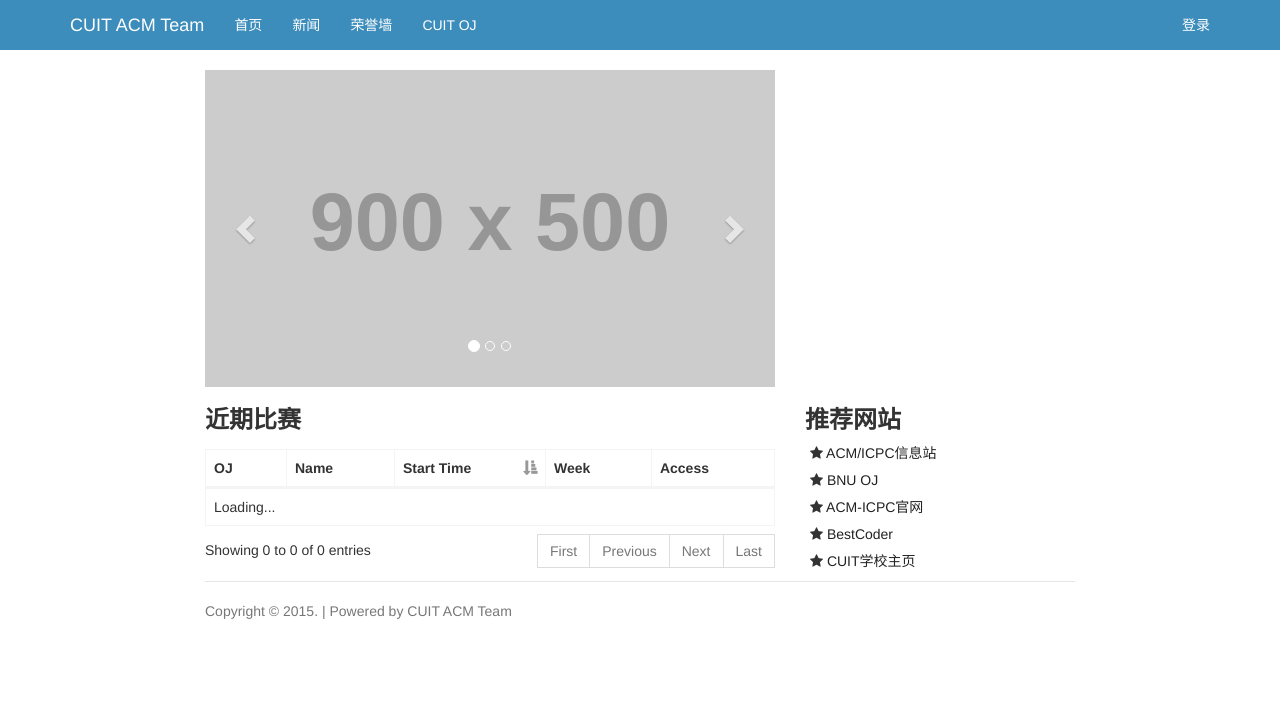
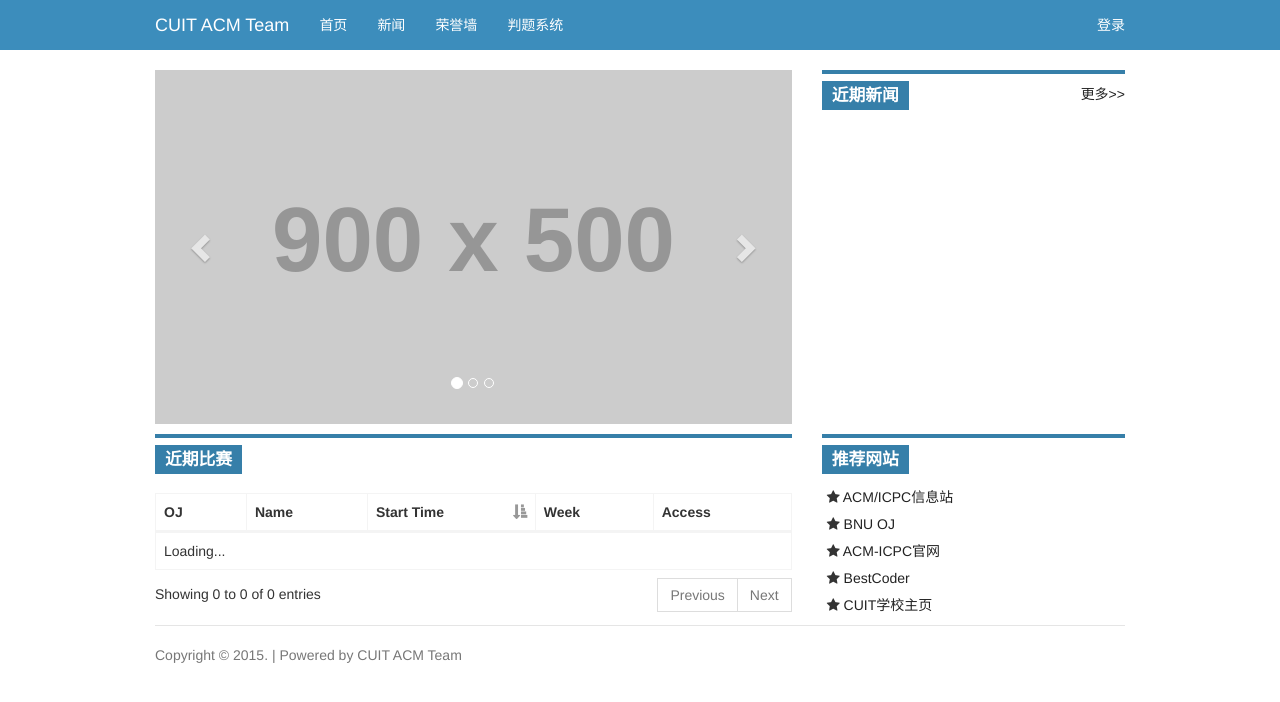
Before and after one commit to Raynxxx/CUIT-ACM-Website, a Flask app: page / in a window 1280 px wide. Shown: the top 702 px of the page. Run offline with Flask 2, Linux system fonts and the light colour scheme; grey boxes labelled with a size stand in for pictures from a placeholder-image service; data that the repository does not hold is empty; parts of the project's set-up code (start-up, migrations or seed data) failed here and were passed over; some libraries are stand-ins or nearby versions.

Commit message:
design new index page, news page

```diff
--- a/server/form.py
+++ b/server/form.py
@@ -106,7 +106,7 @@ class SolutionForm(Form):
 class NewsForm(Form):
     sid = IntegerField('id',validators=[validators.optional()],default=-1)
     title = StringField(u'标题', validators=[validators.DataRequired()])
-    url = StringField(u'url', validators=[validators.DataRequired(), validators.Regexp('^[a-zA-Z0-9-_&+%]*$', flags=0)])
+    url = StringField(u'url', validators=[validators.optional(), validators.Regexp('^[a-zA-Z0-9-_&+%]*$', flags=0)])
     content = TextAreaField(u'正文', validators=[validators.DataRequired(),validators.Length(min=10)])
     is_top = BooleanField(u'置顶')
     tags = TagListField(u'标签', validators=[validators.DataRequired()])
--- a/server/news_server.py
+++ b/server/news_server.py
@@ -69,10 +69,14 @@ def get_list(offset=0, limit=10, show_draft=False, coach=None):
             .order_by(News.is_top.desc(), News.last_update_time.desc())\
             .offset(offset).limit(limit).all()
 
-def get_recent(limit=5):
-    return News.query.filter(News.is_draft==0)\
-            .order_by(News.last_update_time.desc())\
-            .offset(0).limit(limit).all()
+def get_recent(limit=5, sortTop = False):
+    query = News.query.filter(News.is_draft==0)
+    if sortTop:
+        query = query.order_by(News.is_top.desc(), News.last_update_time.desc())
+    else:
+        query = query.order_by(News.last_update_time.desc())
+    return query.offset(0).limit(limit).all()
+
 
 def get_by_id(sid):
     return News.query.filter(News.id == sid).first_or_404()
--- a/static/css/index.css
+++ b/static/css/index.css
@@ -14,24 +14,25 @@ body>.container {
   margin-top: 70px;
 }
 
+
 /* Customize container */
 @media (min-width: 768px) {
-  body>.container {
-    max-width: 750px;
+  .container {
+    max-width: 720px;
   }
 }
 @media (min-width: 960px) {
-  body>.container {
-    max-width: 900px;
+  .container {
+    max-width: 840px;
   }
 }
 @media (min-width: 1280px) {
   .container {
-    max-width: 1200px;
+    max-width: 1000px;
   }
 }
 @media (min-width: 1600px) {
-  body>.container {
+  .container {
     max-width: 1600px;
   }
 }
@@ -55,3 +56,26 @@ body>.container {
   font-weight: bold;
   text-decoration: none;
 }
+
+.index-block {
+  border-top: 4px solid #367fa9;
+}
+.index-block > .block-header {
+  margin: 10px 0;
+  margin-bottom: 15px;
+}
+.index-block > .block-header a {
+  color: #222;
+}
+.index-block > .block-header a:hover {
+  color: #367fa9;
+  font-weight: bolder;
+}
+
+.index-block .block-title {
+  color: #fff;
+  background-color: #367fa9;
+  padding: 5px 10px;
+  font-size: 1.2em;
+  font-weight: 900;
+}
--- a/templates/admin/post_news.html
+++ b/templates/admin/post_news.html
@@ -18,7 +18,7 @@
       {{ news_form.hidden_tag() }}
       {{ news_form.sid(style="display:none") }}
       <div class="form-group">
-        <label class="control-label col-sm-2" for="inputTitle">新闻标题</label>
+        <label class="control-label col-sm-2" for="inputTitle"><span class="required-star">* </span>新闻标题</label>
         <div class="col-sm-6">
           {{ news_form.title(class="form-control required",id="inputTitle", placeholder="在此填入标题") }}
         </div>
@@ -27,7 +27,7 @@
       <div class="form-group">
         <label class="control-label col-sm-2" for="inputUrl">固定链接</label>
         <div class="col-sm-9">
-          {{ news_form.url(class="form-control required",id="inputUrl", placeholder="固定链接URL") }}
+          {{ news_form.url(class="form-control",id="inputUrl", placeholder="固定链接URL") }}
         </div>
       </div>
       <div class="form-group">
@@ -37,7 +37,7 @@
         </div>
       </div>
       <div class="form-group">
-        <label class="control-label col-sm-2" for="inputContent">正文</label>
+        <label class="control-label col-sm-2" for="inputContent"><span class="required-star">* </span>正文</label>
         <div class="col-sm-9">
           {{ news_form.content(class='required', id="inputContent" , rows="30", style="resize:none;padding:10px;" , placeholder="正文") }}
         </div>
--- a/templates/index/index.html
+++ b/templates/index/index.html
@@ -3,7 +3,8 @@
 <head>
   <meta charset="utf-8">
   <meta http-equiv="X-UA-Compatible" content="IE=edge">
-  <meta name="viewport" content="width=device-width, initial-scale=1">
+  <meta content='width=device-width, initial-scale=1, maximum-scale=1, user-scalable=no' name='viewport'>
+
   <title>{{ title }}</title>
   <link rel="stylesheet" href="//cdn.bootcss.com/font-awesome/4.3.0/css/font-awesome.min.css">
   <link rel="stylesheet" href="{{ url_for('static', filename='AdminLTE2/bootstrap/css/bootstrap.min.css') }}"/>
@@ -11,7 +12,8 @@
   <link rel="stylesheet" href="{{ url_for('static', filename='AdminLTE2/dist/css/skins/_all-skins.min.css') }}">
   <link rel="stylesheet" href="{{ url_for('static', filename='css/index.css') }}"/>
   <link rel="stylesheet" href="{{ url_for('static', filename='fakeLoader/fakeLoader.css') }}"/>
-  <link rel="stylesheet" href="{{ url_for('static', filename='AdminLTE2/plugins/datatables/dataTables.bootstrap.css') }}"/>
+  <link rel="stylesheet"
+        href="{{ url_for('static', filename='AdminLTE2/plugins/datatables/dataTables.bootstrap.css') }}"/>
 
   <!-- HTML5 shim and Respond.js for IE8 support of HTML5 elements and media queries -->
   <!--[if lt IE 9]>
@@ -26,7 +28,8 @@
   <nav class="navbar navbar-fixed-top">
     <div class="container">
       <div class="navbar-header">
-      <button type="button" class="navbar-toggle collapsed" data-toggle="collapse" data-target="#bs-example-navbar-collapse-2">
+        <button type="button" class="navbar-toggle collapsed" data-toggle="collapse"
+                data-target="#bs-example-navbar-collapse-2">
           <span class="sr-only">Toggle navigation</span>
           <span class="icon-bar"></span>
           <span class="icon-bar"></span>
@@ -40,7 +43,12 @@
           <li class="active"><a onclick="return false;">首页 <span class="sr-only">(current)</span></a></li>
           <li><a href="{{ url_for('main.news_list') }}">新闻</a></li>
           <li><a href="{{ url_for('main.honor_wall') }}">荣誉墙</a></li>
-        <li><a href="http://oj.duxy.me">CUIT OJ</a></li>
+          <li><a href="http://oj.duxy.me">判题系统</a></li>
+          {% if current_user.is_authenticated() %}
+            <li><a href="{{ url_for('main.ranklist') }}">查水表</a></li>
+            <li><a href="{{ url_for('main.status') }}">最近提交</a></li>
+            <li><a href="{{ url_for('main.article_list') }}">解题报告</a></li>
+          {% endif %}
         </ul>
         <ul class="nav navbar-nav navbar-right">
           {%- if current_user.is_authenticated() -%}
@@ -98,12 +106,14 @@
             {% if loop.index0 == 0 %}
               <div class="item active">
                 <a href="{{ value }}"><img src="{{ key }}" alt="..."></a>
+
                 <div class="carousel-caption">
                 </div>
               </div>
             {% else %}
               <div class="item">
                 <a href="{{ value }}"><img src="{{ key }}" alt="..."></a>
+
                 <div class="carousel-caption">
                 </div>
               </div>
@@ -122,46 +132,54 @@
         </a>
       </div>
     </div>
-    <div class="col-md-4">
+    <div class="col-sm-4">
+      <div class="index-block">
+        <div class="block-header">
+          <span class="block-title" style="font-weight: bold">近期新闻</span>
+          <span class="pull-right"><a href="{{ url_for('main.news_list') }}">更多>></a></span>
+        </div>
         {% if recent_news != [] %}
-      <div>
-        <h3 style="font-weight: bold">近期新闻</h3>
           <ul class="recent_news">
             {% for news in recent_news %}
-            <li><i class="fa fa-angle-right"></i> <a href="{{ url_for('main.news', p=news.id) }}">{{ news.title }}</a></li>
+              <li><i class="fa fa-angle-right"></i> <a href="{{ url_for('main.news', p=news.id) }}">{{ news.title }}</a>
+              </li>
             {% endfor %}
           </ul>
-      </div>
         {% endif %}
       </div>
     </div>
-  <div class="row">
+  </div>
+  <div class="row" style="margin-top: 10px">
     <div class="col-sm-8">
-      <div>
-        <div>
-          <h3 class="box-title" style="font-weight: bold">近期比赛</h3>
+      <div class="index-block">
+        <div class="block-header">
+          <span class="block-title" style="font-weight: bold">近期比赛</span>
         </div>
-        <div>
-          <table id="recent_contest_table" class="table table-hover table-bordered table-responsive">
-            <thead><tr>
-              <th>OJ</th><th>Name</th><th>Start Time</th><th>Week</th><th>Access</th>
-            </tr></thead>
+        <table id="recent_contest_table"
+               class="table table-hover table-bordered table-responsive"
+               style="overflow: auto" width="100%">
+          <thead>
+          <tr>
+            <th>OJ</th>
+            <th>Name</th>
+            <th>Start Time</th>
+            <th>Week</th>
+            <th>Access</th>
+          </tr>
+          </thead>
         </table>
       </div>
     </div>
+    <div class="col-sm-4">
+      <div class="index-block">
+        <div class="block-header">
+          <span class="block-title" style="font-weight: bold">推荐网站</span>
         </div>
-    <div class="col-sm-4">
-      <div>
-        <div>
-          <h3 class="box-title" style="font-weight: bold">推荐网站</h3>
-        </div>
-        <div>
         <ul class="recent_news">
           {% for name, url in recommend_site.items() %}
             <li><i class="fa fa-star"></i> <a href="{{ url }}">{{ name }}</a></li>
           {% endfor %}
         </ul>
-        </div>
       </div>
     </div>
   </div>
@@ -189,28 +207,27 @@
       bgColor: "#3c8dbc"
     });
   });
-  $(document).ready(function() {
+  $(document).ready(function () {
     var json_url = "{{ url_for('ajax.recent_contests') }}";
     $('#recent_contest_table').DataTable({
       "dom": "<'row'>t<'row'<'col-md-5'i><'col-md-7'p>>",
-      "pagingType": "full_numbers",
       "ajax": json_url,
       "searching": false,
       "lengthChange": false,
       "pageLength": 5,
       "columns": [
-        { "data": "oj" },
-        { "data": "name" },
-        { "data": "start_time" },
-        { "data": "week"},
-        { "data": "access" }
+        {"data": "oj"},
+        {"data": "name"},
+        {"data": "start_time"},
+        {"data": "week"},
+        {"data": "access"}
       ],
       "columnDefs": [
-        { "orderable": false, "targets": [0, 1, 3, 4] }
+        {"orderable": false, "targets": [0, 1, 3, 4]}
       ],
-      "order": [[ 2, 'asc' ]]
+      "order": [[2, 'asc']]
     });
-} );
+  });
 </script>
 </body>
 </html>
--- a/templates/index/login.html
+++ b/templates/index/login.html
@@ -77,6 +77,7 @@
 <script>
   $(document).ready(function () {
     $("#fakeLoader").fakeLoader({
+      timeToHide: 500,
       spinner: "spinner1",
       bgColor: "#333"
     });
--- a/view/index.py
+++ b/view/index.py
@@ -59,7 +59,7 @@ def logout():
 @main.route('/index')
 def index():
     title = 'CUIT ACM Team'
-    recent_news = news_server.get_recent()
+    recent_news = news_server.get_recent(sortTop=True)
     return render_template('index/index.html',
                            title = title,
                            poster = poster.items(),
```
Also changed, not shown: static/css/article.css (+9 -3 lines), templates/index/base.html (+4 -5 lines), templates/index/news.html (+5 -3 lines), templates/index/news_list.html (+6 -5 lines). Lines whose indentation alone changed are shown as unchanged.
